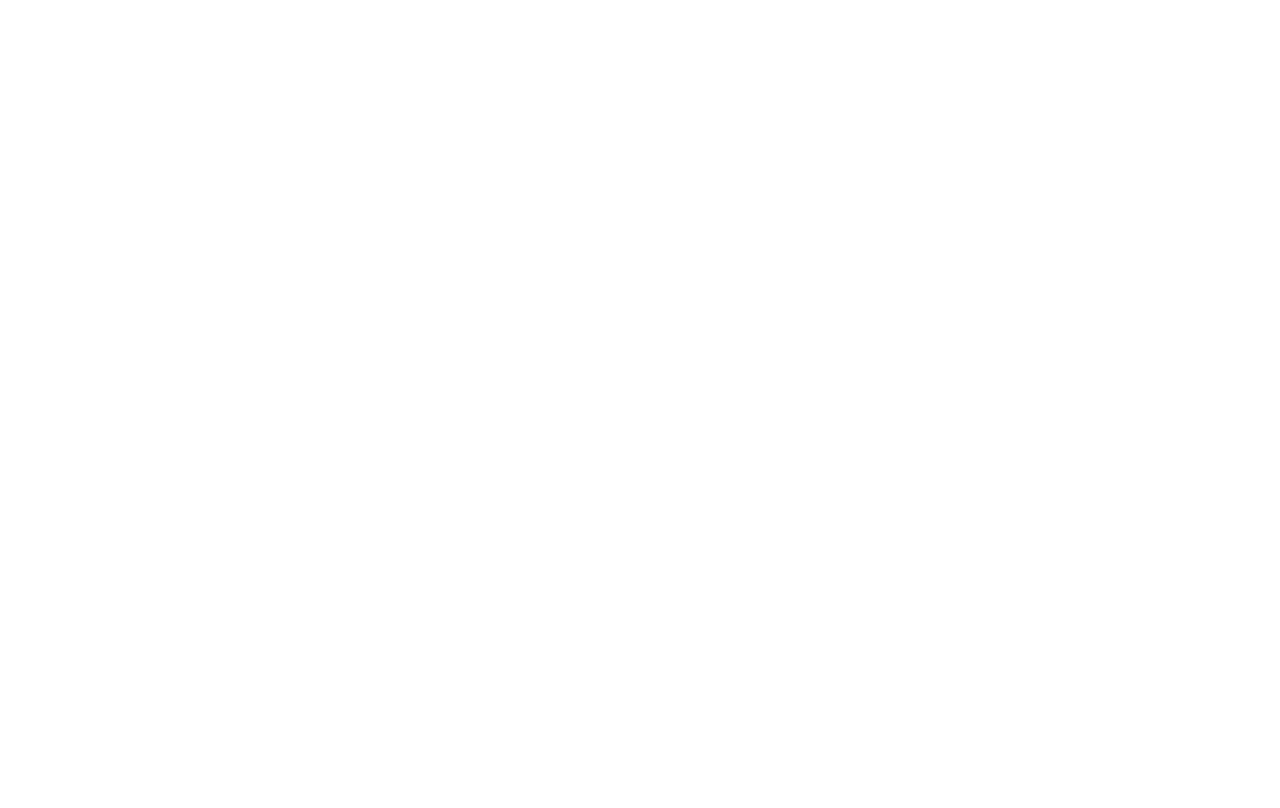
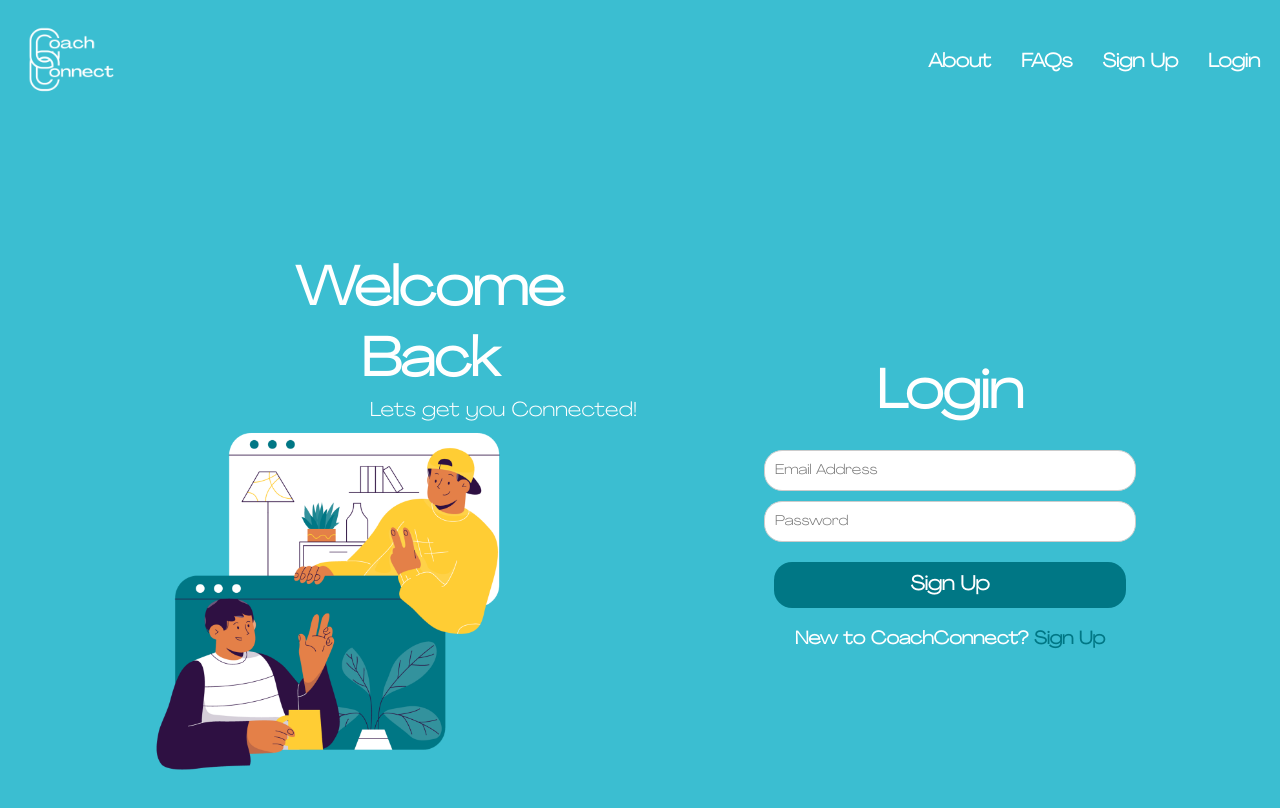
Before and after one commit to jxp100/coach-connect-test, a React (Create React App) app in the folder coach-connect-test/: page /login in a window 1280 px wide. Before the commit this address had no page. Shown: the top 808 px of the page. Built offline with nearby package versions, Linux system fonts and the light colour scheme.

Commit message:
feat: adding login FE framework

```diff
--- a/coach-connect-test/src/App.js
+++ b/coach-connect-test/src/App.js
@@ -4,6 +4,8 @@
 import About from './components/views/about';
 import Faqs from './components/views/faqs';
 import SignUp from './components/views/signUp';
+import Login from './components/views/login';
+
 
 function App() {
 
@@ -17,7 +19,8 @@
           <Route path="/about" element={<About />} />
           <Route path="/faqs" element={<Faqs />} />
           <Route path="/signup" element={<SignUp />} />
-          {/* Add more routes as needed */}
+          <Route path="/login" element={<Login />} />
+
         </Routes>
       </div>
     </Router>
--- /dev/null
+++ b/coach-connect-test/src/components/styles/Login.css
@@ -0,0 +1,127 @@
+/* SignUp.css */
+.sign-up-container {
+    display: flex;
+    justify-content: space-between;
+    align-items: center;
+    height: 100vh;
+    padding: 20px;
+    margin-top: -30px;
+    background-color: #3BBED1;
+}
+
+.left-section {
+    flex: 1;
+    display: flex;
+    flex-direction: column;
+    align-items: flex-start;
+}
+
+.left-section img {
+    max-width: 100%;
+}
+
+.bottom-image {
+    margin-top: auto;
+}
+
+.right-section {
+    flex: 1;
+    display: flex;
+    flex-direction: column;
+    align-items: center;
+    padding: auto;
+}
+
+.buttons {
+    display: flex;
+    gap: 10px;
+    margin-top: 20px;
+    justify-content: center;
+    align-items: center;
+}
+
+button {
+
+    font-size: 20px;
+    padding: 10px 20px;
+    border-radius: 18px;
+    font-size: 20px;
+    font-family: 'agrandir wide light', sans-serif;
+    font-weight: bolder;
+    background-color: #007785;
+    color: #fff;
+    border: none;
+    cursor: pointer;
+    transition: background-color 0.3s, color 0.3s;
+    margin: 0 10px;
+
+}
+
+button:hover {
+    background-color: #fff;
+    color: #007785;
+}
+
+button:focus {
+    border: 2px solid #fff;
+}
+
+h10 {
+    font-family: 'agrandir wide light', sans-serif;
+    font-weight: bolder;
+    text-align: center;
+    max-width: 100%;
+    padding-left: 200px;
+    font-size: 54px;
+    color: #fff;
+
+}
+
+form {
+    display: flex;
+    flex-direction: column;
+    gap: 10px;
+    width: 60%;
+}
+
+input {
+    font-family: 'agrandir wide light', sans-serif;
+    font-size: 14px;
+    font: bold;
+    padding: 10px 10px 10px 10px;
+    border: 1px solid #ccc;
+    border-radius: 5px;
+    border-radius: 18px;
+}
+
+button[type="submit"] {
+    margin-top: 10px;
+    background-color: #007785;
+}
+
+p {
+    margin-top: 20px;
+}
+
+a {
+    color: #007785;
+    text-decoration: none;
+}
+
+h11 {
+    font-family: 'agrandir wide light', sans-serif;
+    text-align: right;
+    font-size: 20px;
+    color: #fff;
+    margin-left: 350px;
+}
+
+h12 {
+    font-family: 'agrandir wide light', sans-serif;
+    text-align: center;
+    font-weight: bold;
+    width: 100%;
+    font-size: 54px;
+    color: #fff;
+    padding-bottom: 20px;
+}
--- /dev/null
+++ b/coach-connect-test/src/components/views/login.js
@@ -0,0 +1,36 @@
+import React from 'react';
+import '../styles/Login.css';
+import Header from './header';
+// import { useState } from 'react';
+import login from '../images/log-in.png'
+
+
+const Login = () => {
+    // const [userType, setUserType] = useState('');
+
+    return (
+        <div>
+            <Header />
+            <div className="sign-up-container">
+                <div className="left-section">
+
+                    <h10>Welcome Back</h10>
+                    <h11>Lets get you Connected!</h11>
+
+                        <img src={login} alt="login" className="bottom" />
+                </div>
+                <div className="right-section">
+                    <h12>Login</h12>
+                    <form className='form'>
+                        <input type="email" placeholder="Email Address" />
+                        <input type="password" placeholder="Password" />
+                        <button type="submit">Sign Up</button>
+                    </form>
+                    <p>New to CoachConnect? <a href="/signup">Sign Up</a></p>
+                </div>
+            </div>
+        </div>
+    );
+};
+
+export default Login;
--- a/coach-connect-test/src/components/views/signUp.js
+++ b/coach-connect-test/src/components/views/signUp.js
@@ -23,9 +23,9 @@
                         <h7>Searching for a Coach?</h7>) : (<h7>Looking for a Coachee?</h7>)}
                 <h8>Look no further with CoachConnect!</h8>
                     {userType === 'find-a-coach' ? (
-                        <img src={signUpEmployee} alt="Find a Coach Image" className="bottom" />
+                        <img src={signUpEmployee} alt="Find a Coach" className="bottom" />
                     ) : (
-                        <img src={signUpCoach} alt="I am a Coach Image" className="bottom" />
+                        <img src={signUpCoach} alt="I am a Coach" className="bottom" />
                     )}
             </div>
                 <div className="right-section">
```
Also changed, not shown: coach-connect-test/src/components/images/log-in.png (added).
